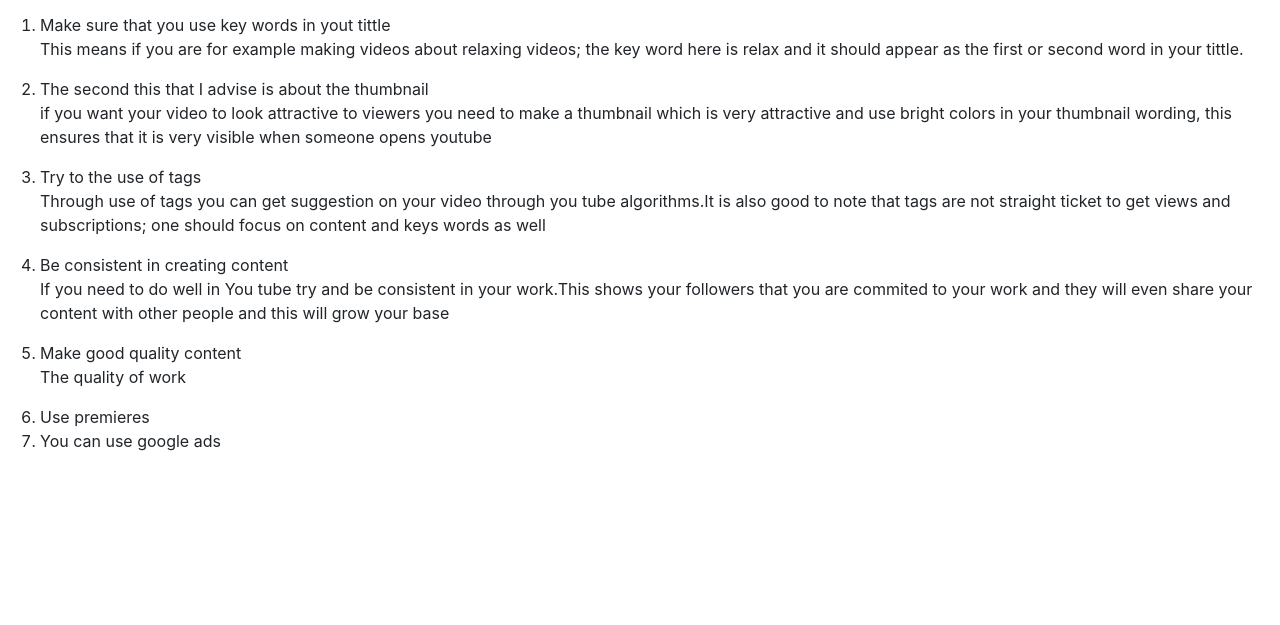
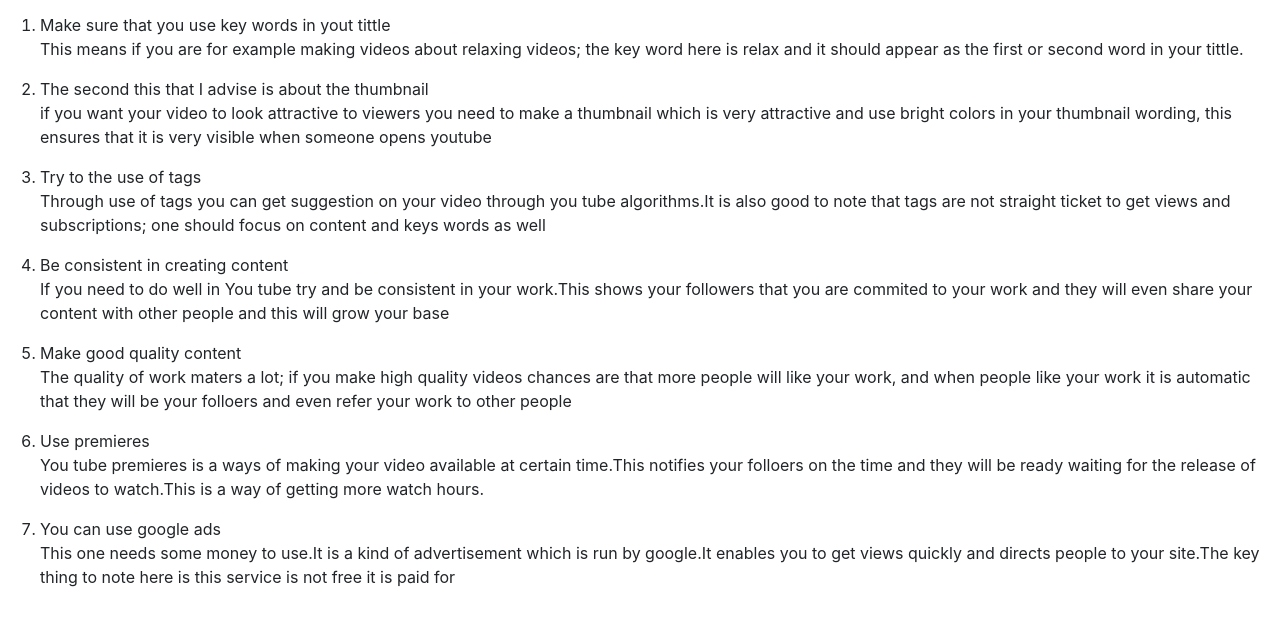
Before and after one commit to ngumamutundu/FirstBootstarpwebpage, a plain HTML site: page index.html in a window 1280 px wide. Shown: the part 83-708 px from the top of the page. Drawn offline with nearby package versions, Linux system fonts and the light colour scheme.

Commit message:
add more paragraphs

```diff
--- a/index.html
+++ b/index.html
@@ -25,10 +25,13 @@
         <p>If you need to do well in You tube try and be consistent in your work.This shows your followers that you are commited to your work and they will even share your content with other people and this will grow your base</p>
 
         <li>Make good quality content</li>
-        <p>The quality of work</p>
+        <p>The quality of work maters a lot; if you make high quality videos chances are that more people will like your work, and when people like your work it is automatic that they will be your folloers and even refer your work to other people</p>
 
         <li>Use premieres</li>
+        <p>You tube premieres is a ways of making your video available at certain time.This notifies your folloers on the time and they will be ready waiting for the release of videos to watch.This is a way of getting more watch hours.</p>
+
         <li>You can use google ads</li>
+        <p>This one needs some money to use.It is a kind of advertisement which is run by google.It enables you to get views quickly and directs people to your site.The key thing to note here is this service is not free it is paid for</p>
 
     </ol>
 
```
